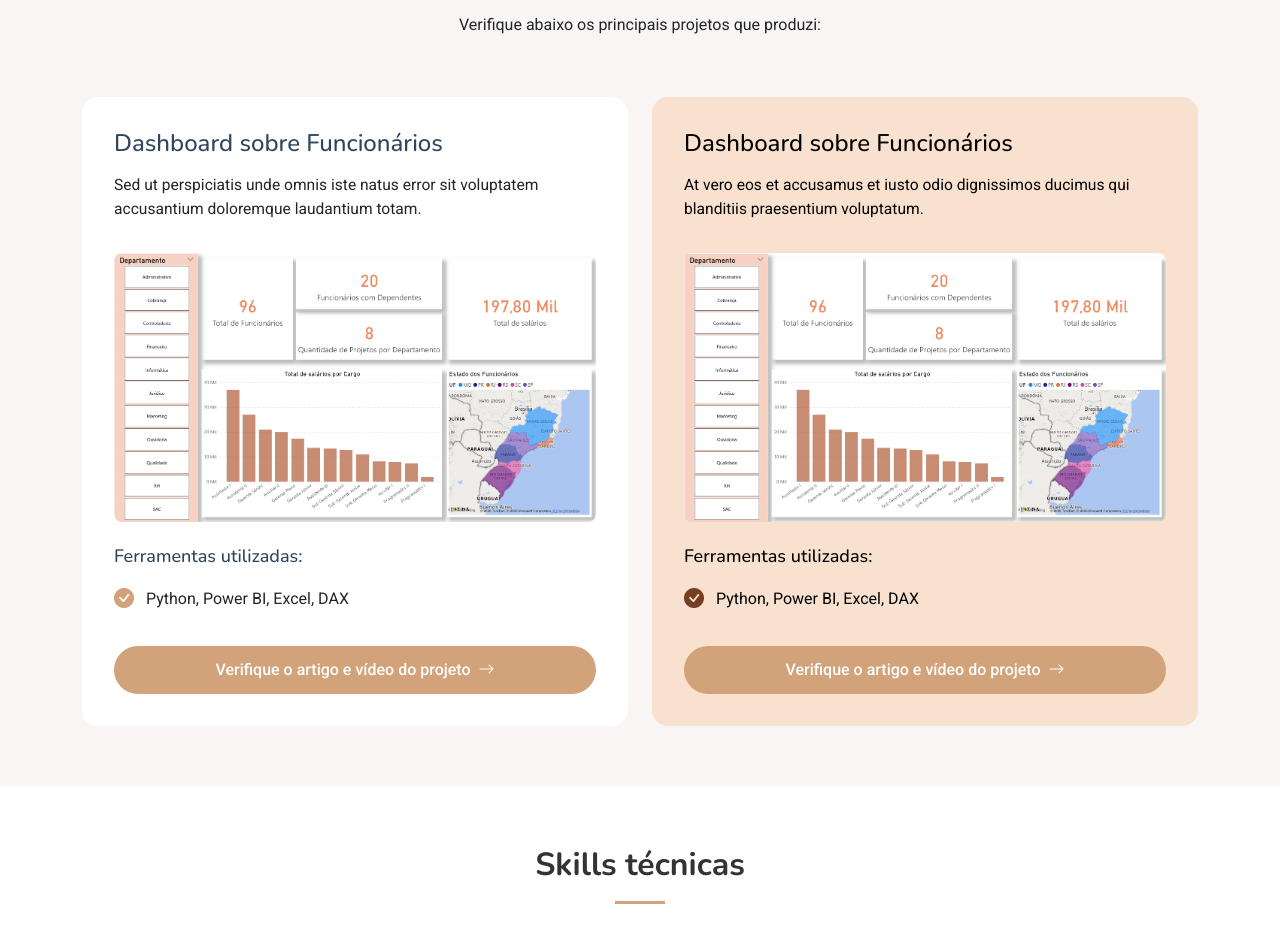
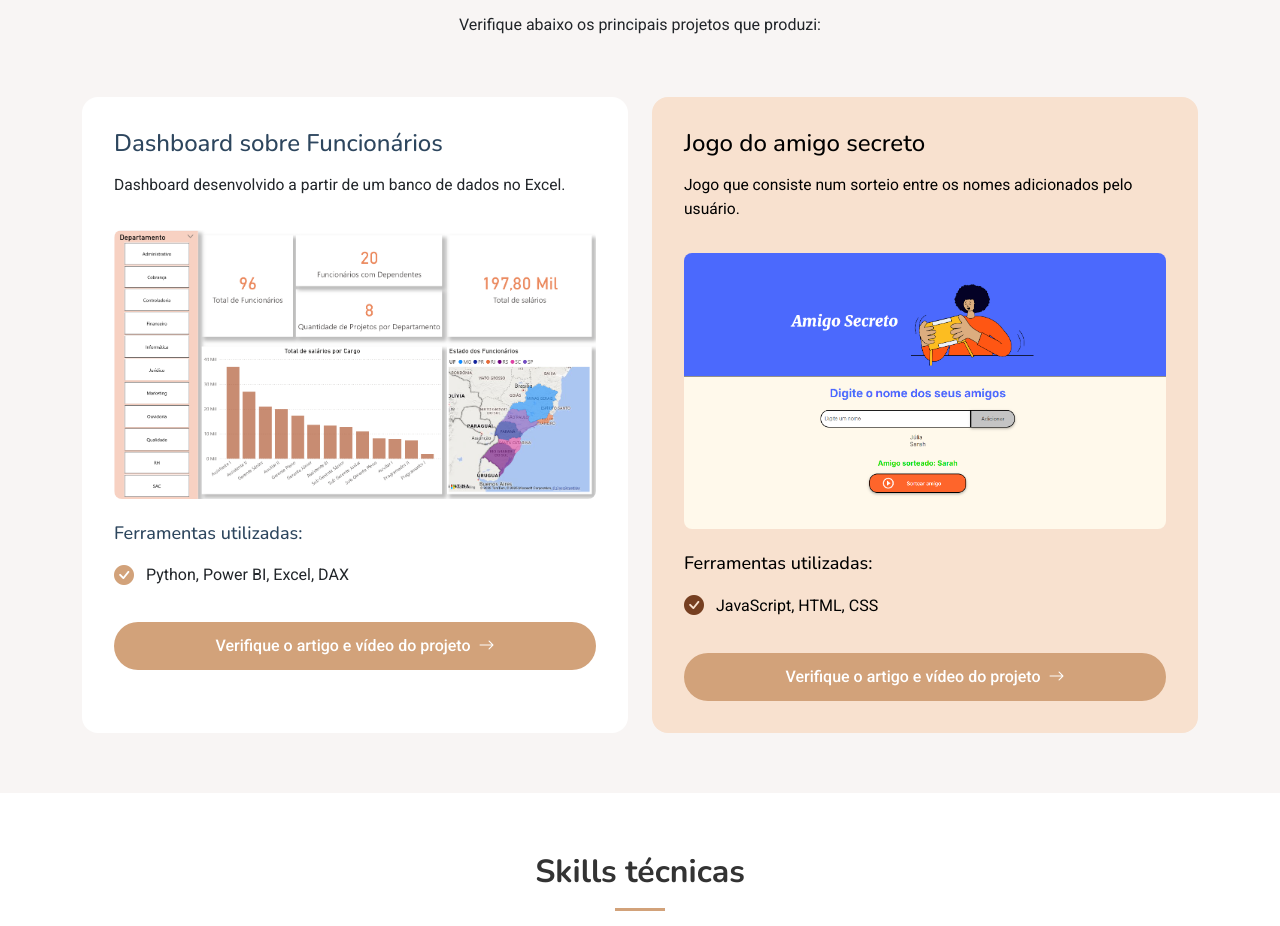
Before and after one commit to sarahcscode/portfolio.sarah, a plain HTML site: page index.html in a window 1280 px wide. Shown: the part 1240-2166 px from the top of the page. Drawn offline with nearby package versions, Linux system fonts and the light colour scheme.

Commit message:
adição de projetos

```diff
--- a/index.html
+++ b/index.html
@@ -178,8 +178,7 @@ Estou aprofundando meus conhecimentos em Power BI, SQL e Python, com o objetivo
             <div class="pricing-card">
               <h3>Dashboard sobre Funcionários</h3>
 
-              <p class="description">Sed ut perspiciatis unde omnis iste natus error sit voluptatem accusantium
-                doloremque laudantium totam.</p>
+              <p class="description">Dashboard desenvolvido a partir de um banco de dados no Excel.</p>
               <div class="price">
                 <img src="assets/img/eu/dashboard.png">
               </div>
@@ -191,7 +190,7 @@ Estou aprofundando meus conhecimentos em Power BI, SQL e Python, com o objetivo
                 </li>
               </ul>
 
-              <a href="#" class="btn btn-primary">
+              <a href="https://medium.com/@sarahcscode/transformando-dados-do-excel-em-insights-poderosos-com-power-bi-f8cfe762cf06" class="btn btn-primary">
                 Verifique o artigo e vídeo do projeto
                 <i class="bi bi-arrow-right"></i>
               </a>
@@ -201,22 +200,21 @@ Estou aprofundando meus conhecimentos em Power BI, SQL e Python, com o objetivo
           <!-- Standard Plan -->
           <div class="col-lg-6" data-aos="fade-up" data-aos-delay="200">
             <div class="pricing-card popular">
-              <h3>Dashboard sobre Funcionários</h3>
-              <p class="description">At vero eos et accusamus et iusto odio dignissimos ducimus qui blanditiis
-                praesentium voluptatum.</p>
+              <h3>Jogo do amigo secreto</h3>
+              <p class="description">Jogo que consiste num sorteio entre os nomes adicionados pelo usuário.</p>
 
               <div class="price">
-                <img src="assets/img/eu/dashboard.png">
+                <img src="assets/img/eu/amigosecreto.png">
               </div>
               <h4>Ferramentas utilizadas:</h4>
               <ul class="features-list">
                 <li>
                   <i class="bi bi-check-circle-fill"></i>
-                  Python, Power BI, Excel, DAX
+                  JavaScript, HTML, CSS
                 </li>
               </ul>
 
-              <a href="#" class="btn btn-primary">
+              <a href="https://medium.com/@sarahcscode/criando-um-sorteador-de-amigo-secreto-com-html-css-e-javascript-fc854eb312d8 " class="btn btn-primary">
                 Verifique o artigo e vídeo do projeto
                 <i class="bi bi-arrow-right"></i>
               </a>
```
Also changed, not shown: assets/img/eu/amigosecreto.png (added).
